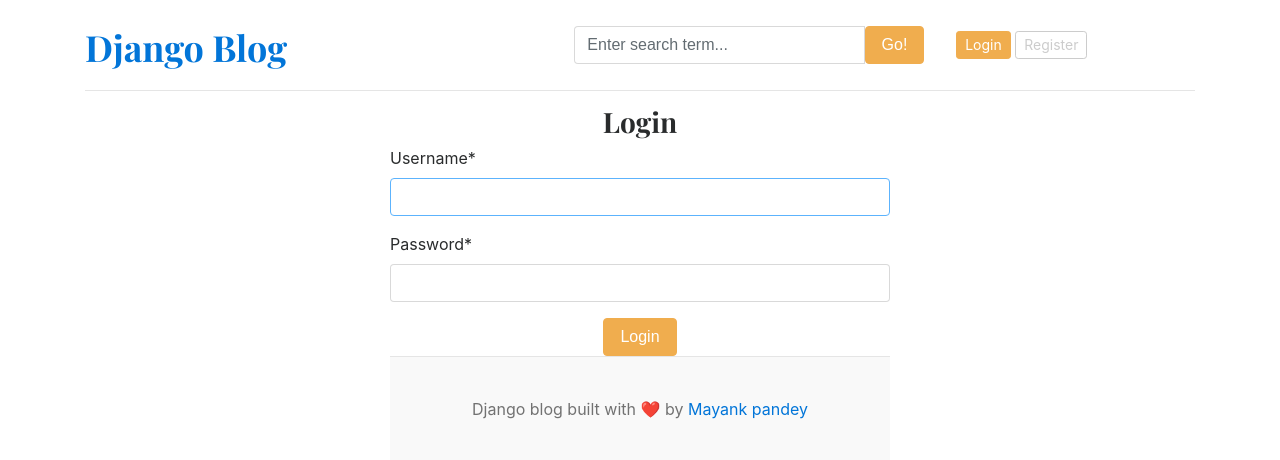
After one commit to mayank698/Django-blog, a Django app: page /login/ in a window 1280 px wide. The commit adds this page. Shown: the top 460 px of the page. Run offline with Django 5.2, Linux system fonts and the light colour scheme; data that the repository does not hold is empty; some libraries are stand-ins or nearby versions.

Commit message:
Registration and login functionality

```diff
--- a/blog/settings.py
+++ b/blog/settings.py
@@ -40,6 +40,8 @@ INSTALLED_APPS = [
     "django.contrib.staticfiles",
     "app",
     "assignments",
+    "crispy_forms",
+    "crispy_bootstrap4",
 ]
 
 MIDDLEWARE = [
@@ -126,3 +128,5 @@ STATICFILES_DIRS = ["blog/static"]
 
 MEDIA_URL = "/media/"
 MEDIA_ROOT = BASE_DIR / "media"
+
+CRISPY_TEMPLATE_PACK = "bootstrap4"
--- a/blog/urls.py
+++ b/blog/urls.py
@@ -9,6 +9,9 @@ urlpatterns = [
     path("admin/", admin.site.urls),
     path("", views.home, name="home"),
     path("category/", include("app.urls")),
-    path("<slug:slug>/", AppsView.blogs, name="blogs"),
+    path("blogs/<slug:slug>/", AppsView.blogs, name="blogs"),
     path("blogs/search/", AppsView.search, name="search"),
+    path("register/", views.register, name="register"),
+    path("login/", views.login, name="login"),
+    path("logout/", views.logout, name="logout"),
 ] + static(settings.MEDIA_URL, document_root=settings.MEDIA_ROOT)
--- a/blog/views.py
+++ b/blog/views.py
@@ -1,6 +1,9 @@
-from django.shortcuts import render
+from django.shortcuts import render, redirect
 from app.models import Blog
 from assignments.models import About
+from .forms import RegistrationForm
+from django.contrib.auth.forms import AuthenticationForm
+from django.contrib import auth
 
 
 def home(request):
@@ -18,3 +21,37 @@ def home(request):
 
     context = {"featured_posts": featured_posts, "posts": posts, "about": about}
     return render(request, "home.html", context)
+
+
+def register(request):
+    if request.method == "POST":
+        form = RegistrationForm(request.POST)
+        if form.is_valid():
+            form.save()
+            return redirect("home")
+    else:
+        form = RegistrationForm()
+    context = {"form": form}
+    return render(request, "register.html", context)
+
+
+def login(request):
+    if request.method == "POST":
+        form = AuthenticationForm(request, request.POST)
+        if form.is_valid():
+            username = form.cleaned_data["username"]
+            password = form.cleaned_data["password"]
+
+            user = auth.authenticate(username=username, password=password)
+            if user is not None:
+                auth.login(request, user)
+            return redirect("home")
+    else:
+        form = AuthenticationForm()
+    context = {"form": form}
+    return render(request, "login.html", context)
+
+
+def logout(request):
+    auth.logout(request)
+    return redirect("home")
--- a/pyproject.toml
+++ b/pyproject.toml
@@ -5,7 +5,9 @@ description = "Add your description here"
 readme = "README.md"
 requires-python = ">=3.13"
 dependencies = [
+    "crispy-bootstrap4>=2025.6",
     "django>=6.0",
+    "django-crispy-forms>=2.5",
     "pillow>=12.0.0",
     "python-decouple>=3.8",
 ]
--- a/templates/base.html
+++ b/templates/base.html
@@ -6,7 +6,7 @@
     <meta charset="UTF-8" />
     <meta http-equiv="X-UA-Compatible" content="IE=edge" />
     <meta name="viewport" content="width=device-width, initial-scale=1.0" />
-    <title>Django Blogs</title>
+    <title>{% block title %}Django Blogs{% endblock %}</title>
     <link
       href="https://getbootstrap.com/docs/4.0/dist/css/bootstrap.min.css"
       rel="stylesheet"
@@ -16,6 +16,7 @@
       rel="stylesheet"
     />
     <link href="{% static 'css/blog.css' %}" rel="stylesheet" />
+    <script src="https://kit.fontawesome.com/f8af6daf76.js" crossorigin="anonymous"></script>
   </head>
   <body>
     <div class="container">
@@ -28,14 +29,20 @@
             <form action="{% url 'search' %}" method="GET">
             <div class="input-group">
               <input class="form-control" value="{{ keyword }}" name="keyword" type="text" placeholder="Enter search term..." aria-label="Enter search term..." aria-describedby="button-search" />
-              <button class="btn btn-warning" id="button-search" type="submit">Go!</button>
+              <button class="btn btn-warning" id="button-search" type="submit">Go!</i></button>
             </div>
             </form>
           </div>
           <div>
           <div class="col-4 d-flex justify-content-end align-items-center">
-            <a class="btn btn-sm btn-warning" href="#">Login</a> &nbsp;
-            <a class="btn btn-sm btn-outline-secondary" href="#">Register</a>
+            {% if not user.is_authenticated %}
+            <a class="btn btn-sm btn-warning" href="{% url 'login' %}">Login</a> &nbsp;
+            <a class="btn btn-sm btn-outline-secondary" href="{% url 'register' %}">Register</a>
+            {% else %}
+            <span>{{ user }}</span>
+            &emsp;
+            <a class="btn btn-sm btn-warning" href="{% url 'logout' %}">Logout</a>
+            {% endif %}
           </div>
         </div>
       </header>
--- /dev/null
+++ b/templates/login.html
@@ -0,0 +1,13 @@
+{% extends 'base.html' %}
+{% block title %} Blog -- Login {% endblock %}
+{% block body %}
+{% load crispy_forms_tags %}
+<h3 class="text-center">Login</h3>
+<form action="{% url 'login' %}" method="POST" style="width:500px; margin:auto;">
+    {% csrf_token %}
+    {{ form | crispy }}
+    <div class="text-center">
+        <button type="submit" class="btn btn-warning">Login</button>
+    <div class="text-center">
+</form>
+{% endblock %}
```
Also changed, not shown: blog/forms.py (added, +8 -0 lines), templates/register.html (added, +13 -0 lines), 1 other file.
